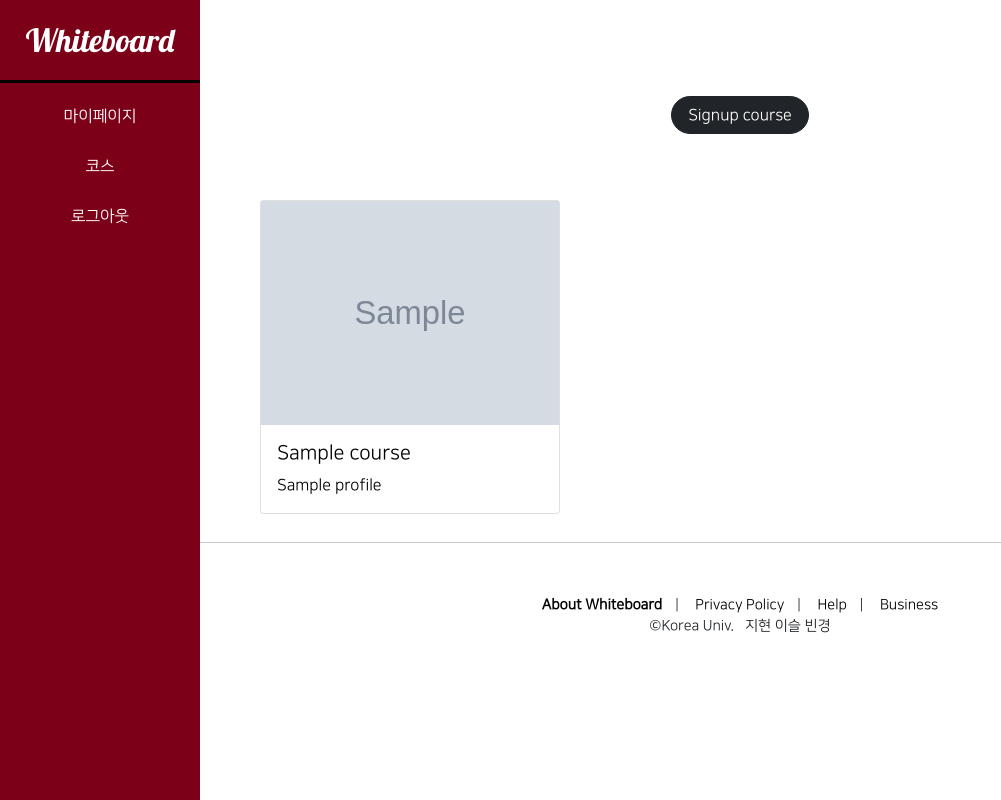
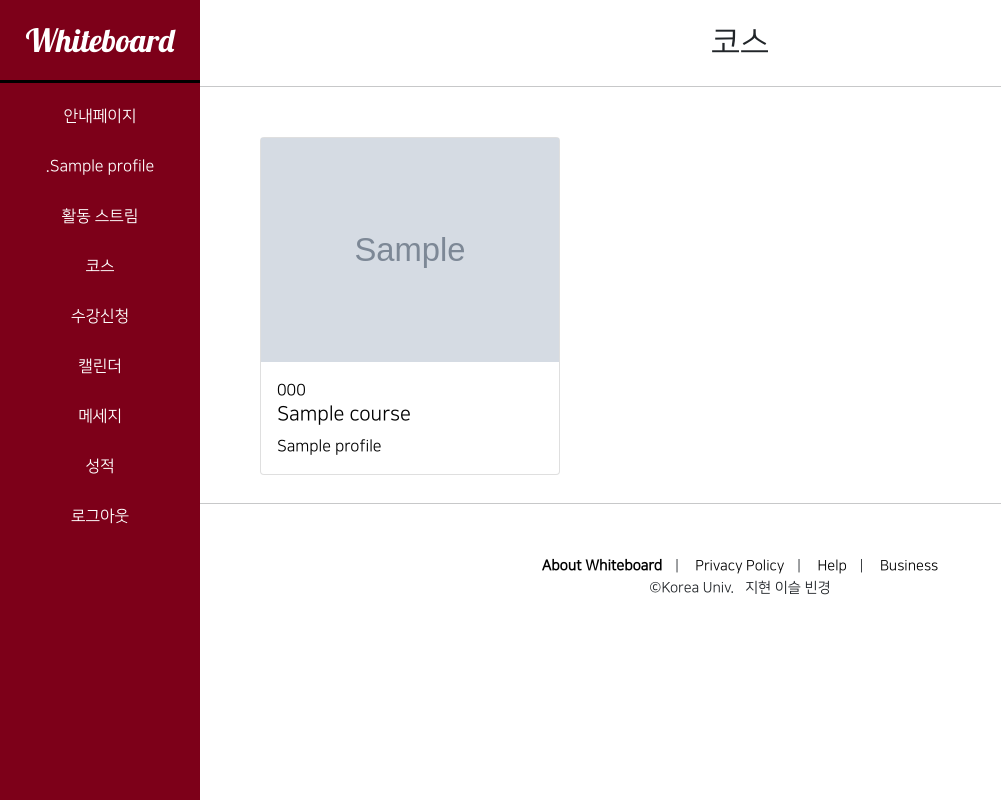
Before and after one commit to JBG0000/Whiteboard, a Django app: page /course/list/ in a window 1280 px wide. Shown: the whole page, without its empty margins (0-1001 px from the left). Run offline with Django 3.2, Linux system fonts and the light colour scheme; a user stored in the database is signed in; tables that the repository leaves empty hold one stand-in row (values such as "Sample post"); grey boxes marked "Sample" are stand-in pictures; some libraries are stand-ins or nearby versions.

Commit message:
modify form

```diff
--- a/courseapp/forms.py
+++ b/courseapp/forms.py
@@ -5,9 +5,6 @@ from courseapp.models import Course
 
 
 class CourseCreationForm(ModelForm):
-    content = forms.CharField(widget=forms.Textarea(attrs={'class': 'editable text-left',
-                                                           'style': 'height: auto;'}))
-
     class Meta:
         model = Course
-        fields = ['title', 'image', 'content']
+        fields = ['title', 'image', 'classnumber']
--- a/courseapp/models.py
+++ b/courseapp/models.py
@@ -4,9 +4,9 @@ from django.db import models
 class Course(models.Model):
     writer = models.ForeignKey(User, on_delete=models.SET_NULL, related_name='course', null=True)
 
-    title = models.CharField(max_length=200, null=False)#제목이 꼭 있도록 null=False
-    image = models.ImageField(upload_to='course/', null=False)
+    title = models.CharField(max_length=200, null=False)#과목명
+    image = models.ImageField(upload_to='course/', null=False)#과목사진
 
-    content = models.TextField(null=False)#내용도 꼭 있도록 null=False
+    classnumber = models.CharField(max_length=200, null=False)#학수번호
 
     created_at = models.DateField(auto_now_add=True, null=True)
--- a/courseapp/templates/courseapp/list.html
+++ b/courseapp/templates/courseapp/list.html
@@ -3,13 +3,13 @@
 
 {% block content %}
 
+    <div style="text-align:center; max-width:500px; margin: 1.5rem auto">
+        <h2>
+            코스
+        </h2>
+    </div>
+ <hr>
     {% if user.profile.get_personnel_display == '교수' %}
-      <div style="margin-top:80px; text-align: center">
-        <a href="{% url 'courseapp:create' %}" class="btn btn-dark rounded-pill mt-3 mb-3 px-3">
-          Create course
-        </a>
-      </div>
-
         {% if course_list %}
             <div class="container" style="margin-top: 50px;">
                {% for course in course_list %}
@@ -25,14 +25,7 @@
         {% endif %}
 
     {% elif user.profile.get_personnel_display == '학부생' %}
-      <div style="margin-top:80px;text-align: center">
-        <a href="{% url 'courseapp:signup' %}" class="btn btn-dark rounded-pill mt-3 mb-3 px-3">
-          Signup course
-        </a>
-      </div>
-
-
-        {% if join_list %}
+         {% if join_list %}
             <div class="container" style="margin-top: 50px;">
                {% for join in join_list %}
                     {% if user == join.user %}
--- a/templates/header.html
+++ b/templates/header.html
@@ -41,41 +41,22 @@
         {% if not user.is_authenticated %}
             <li style="height: 50px; line-height: 50px;"><a href="{% url 'accountapp:login' %}?next={{ request.path }}">로그인</a></li>
         {% else %}
-            <li style="height: 50px; line-height: 50px;"><a href="{% url 'accountapp:detail' pk=user.pk %}">마이페이지</a></li>
+            <li style="height: 50px; line-height: 50px;"><a href="#">안내페이지</a></li>
+            <li style="height: 50px; line-height: 50px;"><a href="{% url 'accountapp:detail' pk=user.pk %}">.{{user.profile.name}}</a></li>
+            <li style="height: 50px; line-height: 50px;"><a href="#">활동 스트림</a></li>
             <li style="height: 50px; line-height: 50px;"><a href="{% url 'courseapp:list' %}">코스</a></li>
+
+            {% if user.profile.get_personnel_display == '교수' %}
+                <li style="height: 50px; line-height: 50px;"><a href="{% url 'courseapp:create' %}">강의등록</a></li>
+            {% elif user.profile.get_personnel_display == '학부생' %}
+                 <li style="height: 50px; line-height: 50px;"><a href="{% url 'courseapp:signup' %}">수강신청</a></li>
+            {% endif %}
+
+            <li style="height: 50px; line-height: 50px;"><a href="#">캘린더</a></li>
+            <li style="height: 50px; line-height: 50px;"><a href="#">메세지</a></li>
+            <li style="height: 50px; line-height: 50px;"><a href="#">성적</a></li>
             <li style="height: 50px; line-height: 50px;"><a href="{% url 'accountapp:logout' %}?next={{ request.path }}">로그아웃</a></li>
+
         {% endif %}
     </ul>
 </div>
-{#<div class="header">#}
-{#    <div>#}
-{#        <a class="logo_box" href="{% url 'courseapp:list' %}">#}
-{#            <span class="logo big">Whiteboard</span>#}
-{#        </a>#}
-{#    </div>#}
-{##}
-{#    <div style="text-align:right;  margin: 1rem 0;">#}
-{#        {% if not user.is_authenticated %}#}
-{#            <a href="{% url 'accountapp:login' %}?next={{ request.path }}"#}
-{#               style="margin: 0 0.5rem;">#}
-{#                <span>로그인</span>#}
-{#            </a>#}
-{##}
-{#        {% else %}#}
-{#            <a href="{% url 'accountapp:detail' pk=user.pk %}"#}
-{#               style="margin: 0 0.5rem;">#}
-{#                <span>마이페이지</span>#}
-{#            </a>#}
-{#            <a href="{% url 'courseapp:list' %}"#}
-{#               style="margin: 0 0.5rem;">#}
-{#                <span>코스</span>#}
-{#            </a>#}
-{#            <a href="{% url 'accountapp:logout' %}?next={{ request.path }}"#}
-{#               style="margin: 0 0.5rem;">#}
-{#                <span>로그아웃</span>#}
-{#            </a>#}
-{#        {% endif %}#}
-{#    </div>#}
-{##}
-{##}
-{#</div>#}
--- a/templates/snippets/card.html
+++ b/templates/snippets/card.html
@@ -20,8 +20,8 @@
     margin-right: 20px;">
   <img src="{{ course.image.url }}" alt="" style="width: 100%;" >
   <div class="card-body">
+     <h7 class="card-text">{{ course.classnumber }}</h7>
     <h5 class="card-title">{{ course.title }}</h5>
     <p class="card-text">{{ course.writer.profile.name | safe }}</p>
-{#    <a href="#" class="btn btn-primary">Go somewhere</a>#}
   </div>
 </div>
```
Also changed, not shown: courseapp/templates/courseapp/detail.html (+7 -1 lines), courseapp/templates/courseapp/signup.html (+8 -0 lines), boardapp/migrations/0001_initial.py, boardapp/migrations/0002_board_course.py (deleted), commentapp/migrations/0001_initial.py, courseapp/migrations/0001_initial.py, joinapp/migrations/0001_initial.py, profileapp/migrations/0001_initial.py, profileapp/migrations/0002_auto_20211125_2134.py (deleted), profileapp/migrations/0003_profile_name.py (deleted), profileapp/migrations/0004_profile_personnel.py (deleted), profileapp/migrations/0005_alter_profile_personnel.py (deleted).
